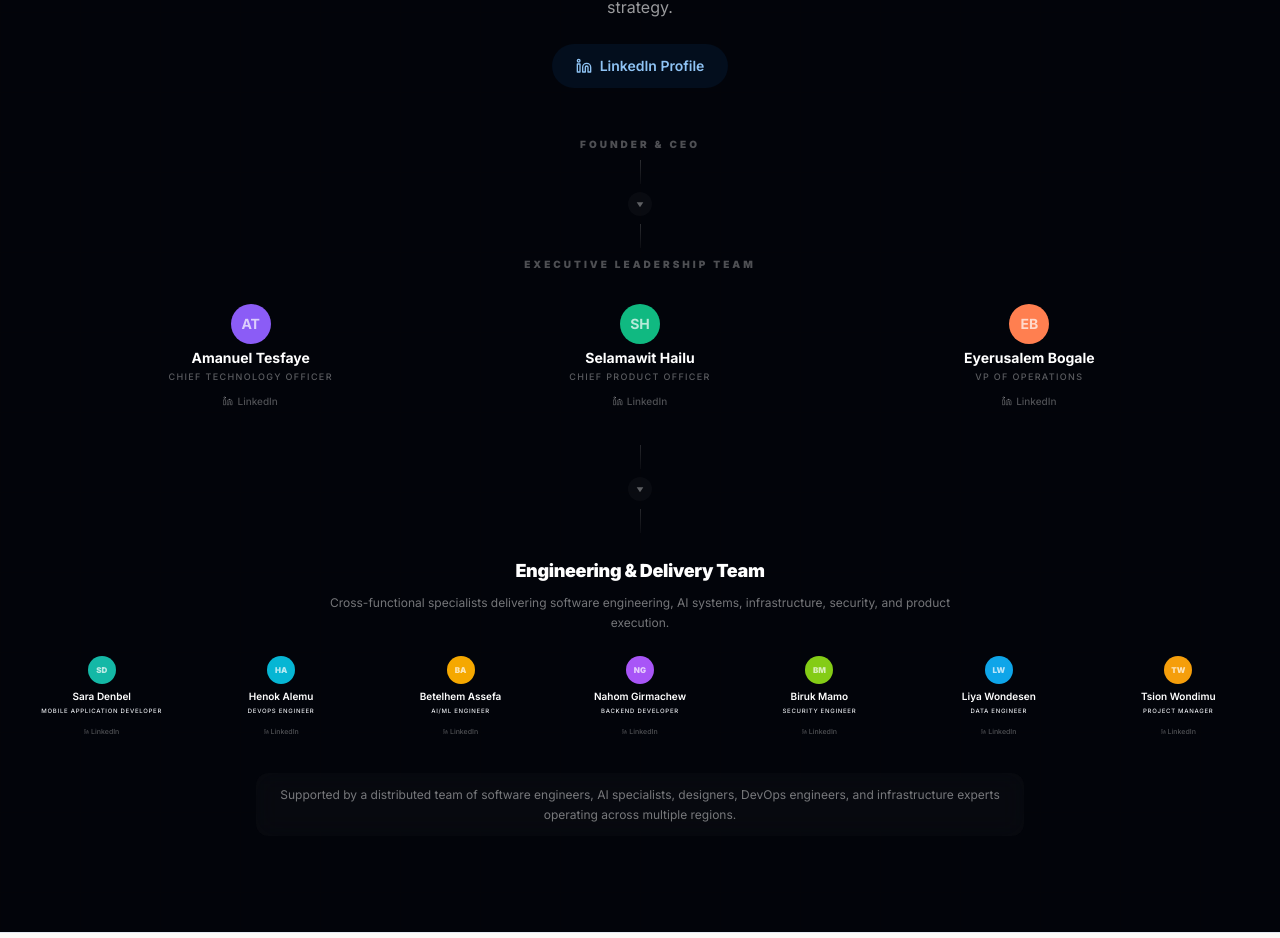
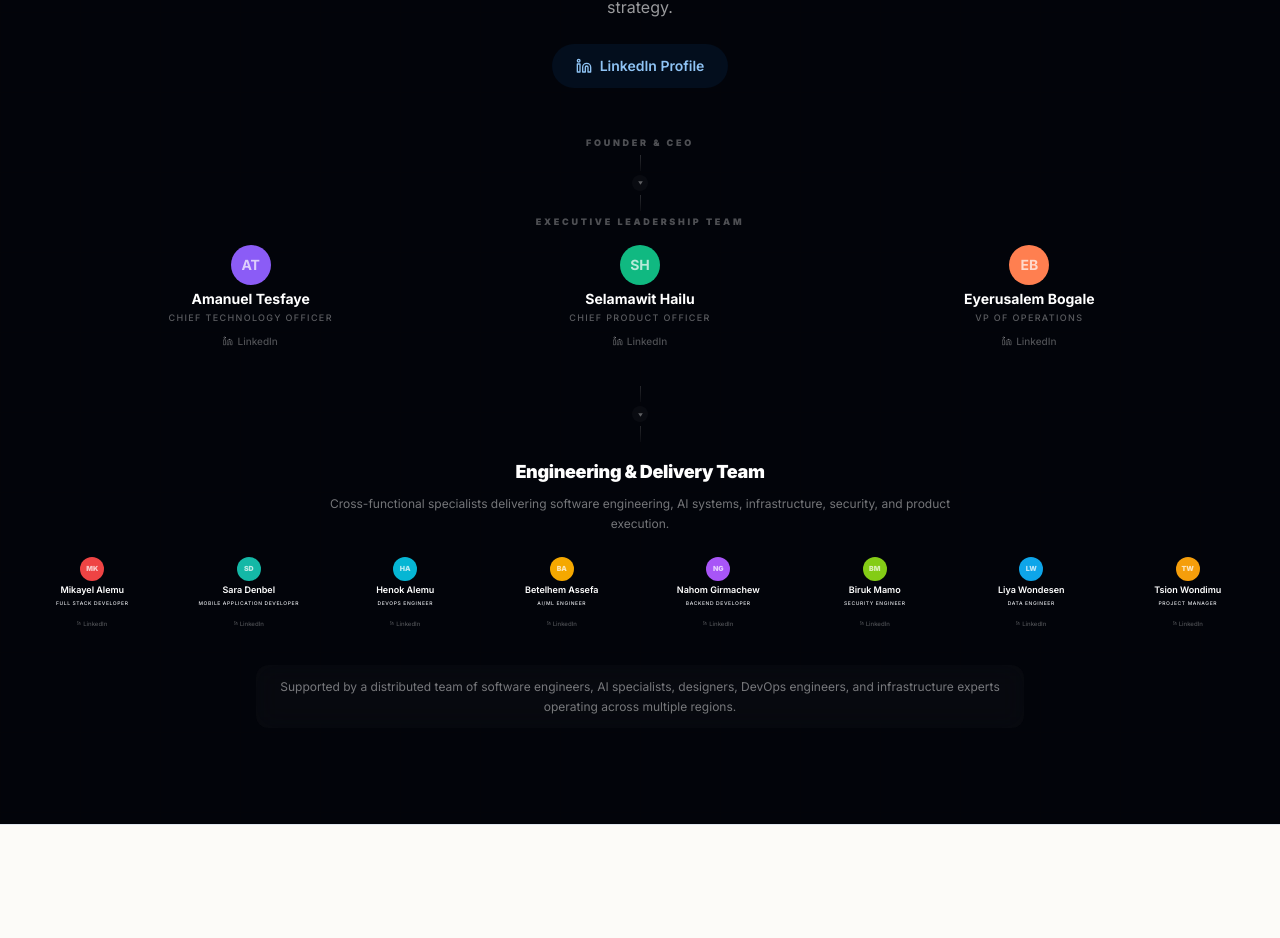
Before and after one commit to jonnahjr/NEXYOVI, a React (Vite) app in the folder frontend/: page /company in a window 1280 px wide. Shown: the part 7577-8515 px from the top of the page. Built offline with nearby package versions, Linux system fonts and the light colour scheme; no server answers; the database is empty.

Commit message:
Add Mikayel Alemu and minimize separator spaces

```diff
--- a/frontend/src/pages/Company.tsx
+++ b/frontend/src/pages/Company.tsx
@@ -161,6 +161,7 @@ export default function Company() {
     .map((name) => teamByName.get(normalizeTeamValue(name)))
     .filter(Boolean);
   const engineeringDeliveryTeam = [
+    'Mikayel Alemu',
     'Sara Denbel',
     'Henok Alemu',
     'Betelhem Assefa',
@@ -646,16 +647,16 @@ export default function Company() {
             </motion.div>
           )}
 
-          <div className="mx-auto mb-8 flex max-w-4xl flex-col items-center text-center">
-            <span className="text-[10px] font-black uppercase tracking-[0.3em] text-white/30">Founder &amp; CEO</span>
-            <div className="my-2 h-6 w-px bg-gradient-to-b from-white/[0.16] to-white/[0.03]" />
-            <div className="flex h-6 w-6 items-center justify-center rounded-full bg-white/[0.03] text-white/35">
-              <svg width="10" height="10" viewBox="0 0 12 12" fill="none">
+          <div className="mx-auto mb-4 flex max-w-4xl flex-col items-center text-center">
+            <span className="text-[9px] font-black uppercase tracking-[0.3em] text-white/30">Founder &amp; CEO</span>
+            <div className="my-1 h-4 w-px bg-gradient-to-b from-white/[0.16] to-white/[0.03]" />
+            <div className="flex h-4 w-4 items-center justify-center rounded-full bg-white/[0.03] text-white/35">
+              <svg width="7" height="7" viewBox="0 0 12 12" fill="none">
                 <path d="M6 10L2 4h8L6 10z" fill="currentColor" />
               </svg>
             </div>
-            <div className="my-2 h-6 w-px bg-gradient-to-b from-white/[0.16] to-white/[0.03]" />
-            <span className="text-[10px] font-black uppercase tracking-[0.3em] text-white/30">Executive Leadership Team</span>
+            <div className="my-1 h-4 w-px bg-gradient-to-b from-white/[0.16] to-white/[0.03]" />
+            <span className="text-[9px] font-black uppercase tracking-[0.3em] text-white/30">Executive Leadership Team</span>
           </div>
 
           {/* ═══════════════════════════════════
@@ -702,14 +703,14 @@ export default function Company() {
             </motion.div>
           )}
 
-          <div className="mx-auto mb-6 flex max-w-4xl flex-col items-center text-center">
-            <div className="h-6 w-px bg-gradient-to-b from-white/[0.14] to-white/[0.03]" />
-            <div className="my-2 flex h-6 w-6 items-center justify-center rounded-full bg-white/[0.03] text-white/35">
-              <svg width="10" height="10" viewBox="0 0 12 12" fill="none">
+          <div className="mx-auto mb-4 flex max-w-4xl flex-col items-center text-center">
+            <div className="h-4 w-px bg-gradient-to-b from-white/[0.14] to-white/[0.03]" />
+            <div className="my-1 flex h-4 w-4 items-center justify-center rounded-full bg-white/[0.03] text-white/35">
+              <svg width="7" height="7" viewBox="0 0 12 12" fill="none">
                 <path d="M6 10L2 4h8L6 10z" fill="currentColor" />
               </svg>
             </div>
-            <div className="h-6 w-px bg-gradient-to-b from-white/[0.14] to-white/[0.03]" />
+            <div className="h-4 w-px bg-gradient-to-b from-white/[0.14] to-white/[0.03]" />
           </div>
 
           {/* ═══════════════════════════════════
@@ -735,7 +736,7 @@ export default function Company() {
                 whileInView="visible"
                 viewport={{ once: true, margin: '-40px' }}
                 variants={staggerContainer}
-                className="flex flex-nowrap justify-between gap-2 overflow-x-hidden"
+                className="flex flex-nowrap justify-between gap-1 overflow-x-hidden"
               >
                 {engineeringDeliveryTeam.map((member: any) => (
                   <motion.div
@@ -743,25 +744,25 @@ export default function Company() {
                     variants={fadeUp}
                     className="text-center flex-shrink-0 flex-1"
                   >
-                    <div className="mx-auto mb-1 h-7 w-7 overflow-hidden rounded-full">
+                    <div className="mx-auto mb-0.5 h-6 w-6 overflow-hidden rounded-full">
                       {member.img ? (
                         <img src={member.img} alt={member.name} className="h-full w-full object-cover" />
                       ) : (
-                        <div className="flex h-full w-full items-center justify-center text-[8px] font-black text-white/70" style={{ backgroundColor: member.color || '#8b5cf6' }}>
+                        <div className="flex h-full w-full items-center justify-center text-[7px] font-black text-white/70" style={{ backgroundColor: member.color || '#8b5cf6' }}>
                           {member.initials || member.name.split(' ').map((n: string) => n[0]).join('')}
                         </div>
                       )}
                     </div>
-                    <h5 className="text-[10px] font-semibold text-white">{member.name}</h5>
-                    <p className="mt-0.5 text-[6px] font-medium uppercase tracking-[0.12em] text-white/42">{member.role}</p>
+                    <h5 className="text-[9px] font-semibold text-white">{member.name}</h5>
+                    <p className="mt-0.5 text-[5px] font-medium uppercase tracking-[0.12em] text-white/42">{member.role}</p>
                     {member.linkedin && (
                       <a
                         href={member.linkedin}
                         target="_blank"
                         rel="noopener noreferrer"
-                        className="mt-1 inline-flex items-center gap-0.5 text-[7px] font-medium text-white/30 transition-all duration-300 hover:text-[#8fc3f4]"
+                        className="mt-1 inline-flex items-center gap-0.5 text-[6px] font-medium text-white/30 transition-all duration-300 hover:text-[#8fc3f4]"
                       >
-                        <Linkedin size={5} />
+                        <Linkedin size={4} />
                         LinkedIn
                       </a>
                     )}
```
